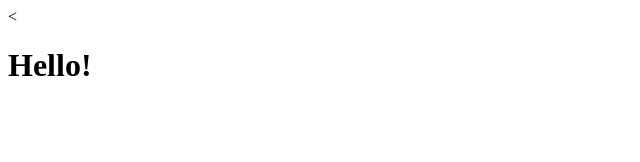
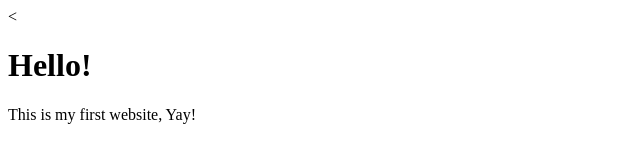
Before and after one commit to KarenMendozaGarza/intro-to-github, a plain HTML site: page index.html in a window 1280 px wide. Shown: the whole page, without its empty margins (0-640 px from the left). Drawn offline with Linux system fonts and the light colour scheme.

Commit message:
Add some moredescription to the bottom

```diff
--- a/index.html
+++ b/index.html
@@ -1 +1,3 @@
 <<h1>Hello!</h1>
+
+<p>This is my first website, Yay!</p>
```
